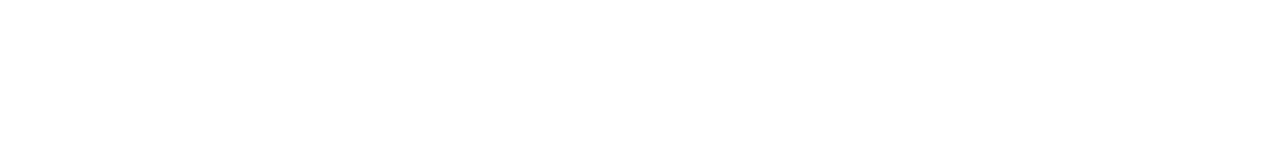
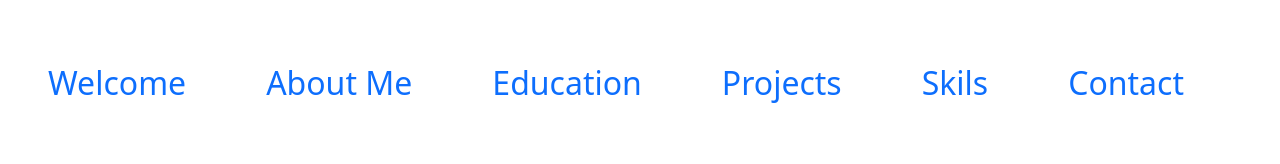
Before and after one commit to milapawlus/Portfolio, a plain HTML site: page index.html in a window 1280 px wide. Drawn offline with nearby package versions, Linux system fonts and the light colour scheme.

Commit message:
added navbar

```diff
--- a/index.html
+++ b/index.html
@@ -4,10 +4,37 @@
     <meta charset="UTF-8">
     <meta http-equiv="X-UA-Compatible" content="IE=edge">
     <meta name="viewport" content="width=device-width, initial-scale=1.0">
+    <link href="https://cdn.jsdelivr.net/npm/bootstrap@5.2.2/dist/css/bootstrap.min.css" rel="stylesheet" integrity="sha384-Zenh87qX5JnK2Jl0vWa8Ck2rdkQ2Bzep5IDxbcnCeuOxjzrPF/et3URy9Bv1WTRi" crossorigin="anonymous">
     <link rel="stylesheet" href="styles/normalize.css">
+    <link rel="stylesheet" href="styles/index.css">
     <title>Bogumila Pawlus</title>
 </head>
 <body>
+    <div class="container">
+        <nav class="nav justify-content-center py-5">
+            <ul class="nav display-6">
+                <li class="nav-item">
+                <a class="nav-link me-5 active" aria-current="page" href="#"><small>Welcome</small></a>
+                </li>
+                <li class="nav-item">
+                <a class="nav-link me-5" href="#"><small>About Me</small></a>
+                </li>
+                <li class="nav-item">
+                <a class="nav-link me-5" href="#"><small>Education</small></a>
+                </li>
+                <li class="nav-item">
+                    <a class="nav-link me-5" href="#"><small>Projects</small></a>
+                </li>
+                <li class="nav-item">
+                    <a class="nav-link me-5" href="#"><small>Skils</small></a>
+                </li>
+                <li class="nav-item">
+                    <a class="nav-link me-5" href="#"><small>Contact</small></a>
+                </li>
+            </ul>
+        </nav>
+    </div>
 
+    <script src="https://cdn.jsdelivr.net/npm/bootstrap@5.2.2/dist/js/bootstrap.bundle.min.js" integrity="sha384-OERcA2EqjJCMA+/3y+gxIOqMEjwtxJY7qPCqsdltbNJuaOe923+mo//f6V8Qbsw3" crossorigin="anonymous"></script>
 </body>
 </html>
--- /dev/null
+++ b/styles/_landing.scss
@@ -0,0 +1,4 @@
+.container {
+    max-width: 1500px;
+    width: 100%;
+}
--- /dev/null
+++ b/styles/index.scss
@@ -0,0 +1,8 @@
+@use 'variables';
+
+@import 'landing';
+
+body {
+    display: flex;
+    justify-content: center;
+}
```
Also changed, not shown: styles/_variables.scss (added), styles/index.css (added), 1 other file.
